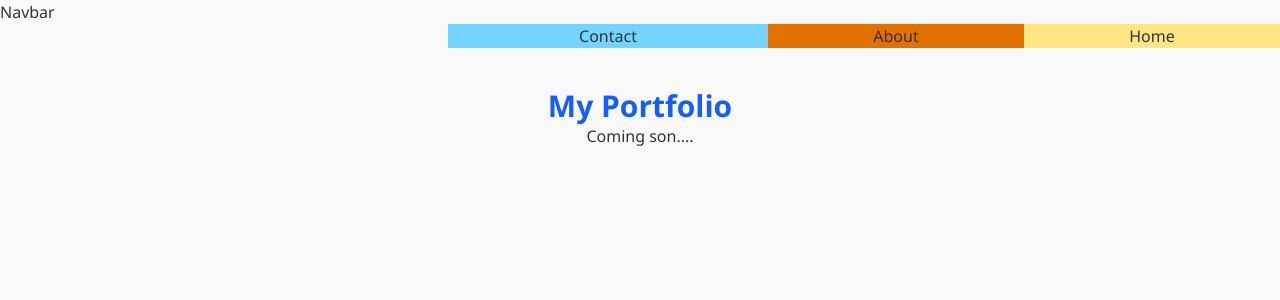
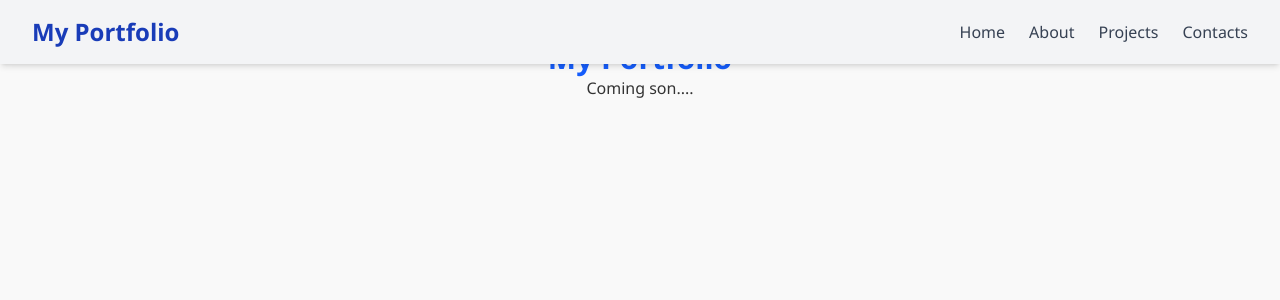
Before and after one commit to Ahmadi104/portfolio-with-reactjs, a React (Vite) app: page / in a window 1280 px wide. Shown: the top 300 px of the page. Built offline with nearby package versions, Linux system fonts and the light colour scheme.

Commit message:
make the navbar

```diff
--- a/src/components/Navbar.jsx
+++ b/src/components/Navbar.jsx
@@ -1,21 +1,57 @@
-import React from "react";
+import React, { useState } from "react";
 
 function Navbar() {
+  const [isOpen, setIsOpen] = useState(false);
+
   return (
+    <nav
+      className="bg-gray-100 shadow-md fixed top-0
+    left-0 z-50 w-full"
+    >
+      <div className="max-w-7xl mx-auto px-4 sm:px-6 lg:px-8">
+        <div className="flex items-center justify-between h-16">
           <div>
-      <h1>Navbar</h1>
-      <nav className="flex flex-row-reverse text-center">
-        <a href="" className="basis-64 bg-amber-200">
+            <h1 className="text-2xl font-bold text-blue-800">My Portfolio</h1>
+          </div>
+          <div className="flex items-center">
+            <button
+              onClick={(e) => setIsOpen(!isOpen)}
+              className="text-2xl text-gray-700 sm:hidden"
+            >
+              ☰
+            </button>
+            <div
+              className={`absolute sm:static top-12 right-0 sm:w-auto bg-gray-100 sm:bg-transparent sm:flex ${
+                isOpen ? "block" : "hidden"
+              }`}
+            >
+              <ul className="flex flex-col sm:flex-row space-y-2 sm:space-y-0 sm:space-x-6 text-gray-700 font-medium p-4 sm:p-0">
+                <li>
+                  <a href="#hero" className="hover:text-blue-800">
                     Home
                   </a>
-        <a href="" className="basis-64 bg-amber-600">
+                </li>
+                <li>
+                  <a href="#about" className="hover:text-blue-800">
                     About
                   </a>
-        <a href="" className="basis-80 bg-sky-300">
-          Contact
+                </li>
+                <li>
+                  <a href="#projects" className="hover:text-blue-800">
+                    Projects
                   </a>
+                </li>
+                <li>
+                  <a href="#contact" className="hover:text-blue-800">
+                    Contacts
+                  </a>
+                </li>
+              </ul>
+            </div>
+          </div>
+        </div>
+      </div>
     </nav>
-    </div>
   );
 }
 
```
Lines whose indentation alone changed are shown as unchanged.
